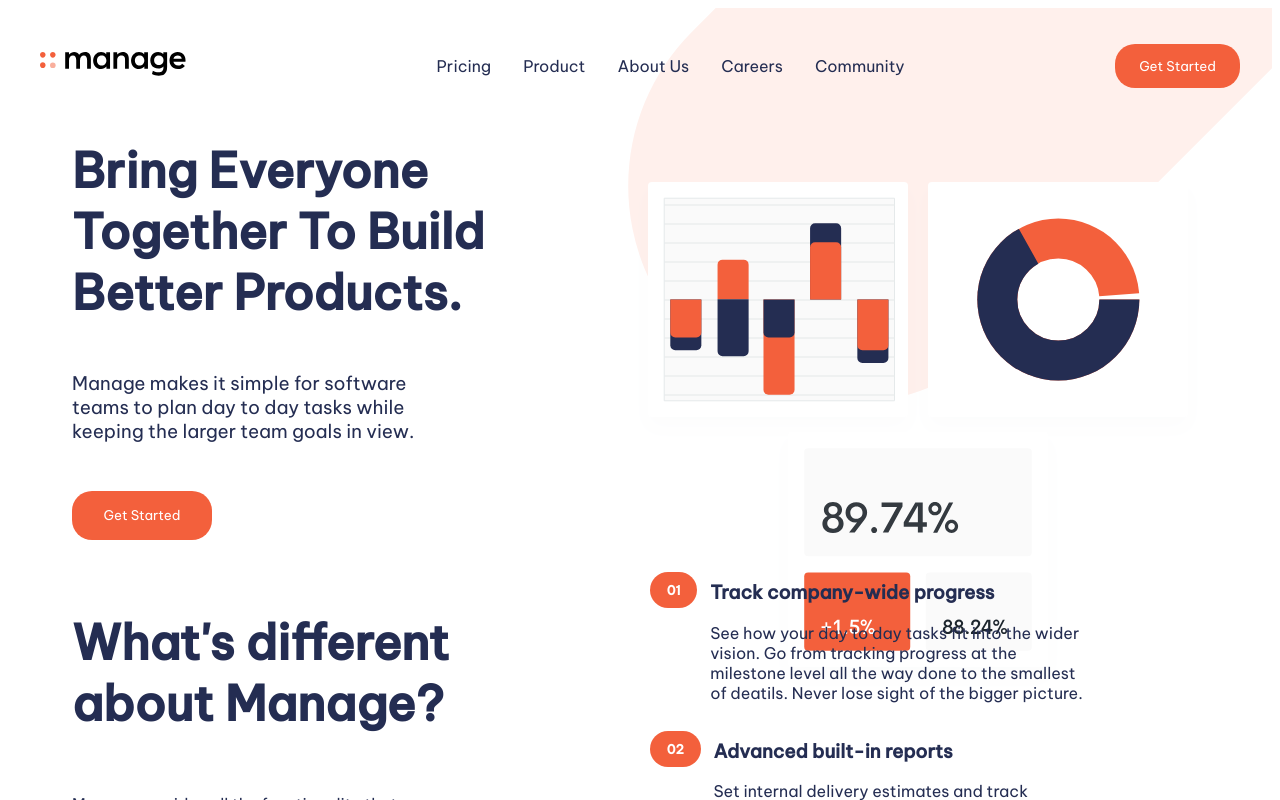
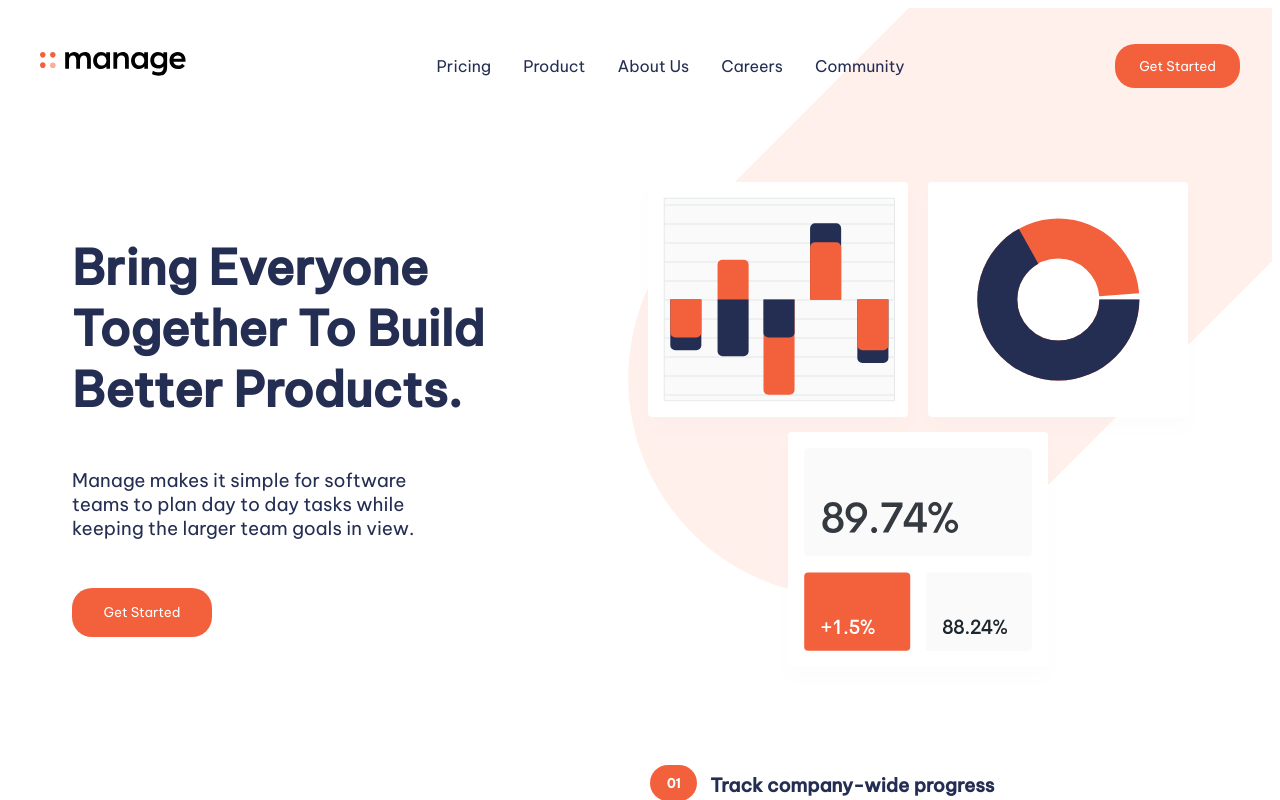
Before and after one commit to McGarry-A/ManageLandingPage, a React (Create React App) app: page / in a window 1280 px wide. Shown: the top 800 px of the page. Built offline with nearby package versions, Linux system fonts and the light colour scheme.

Commit message:
fixed on air?

```diff
--- a/src/Hero/Hero.css
+++ b/src/Hero/Hero.css
@@ -2,7 +2,6 @@
   display: -webkit-box;
   display: -ms-flexbox;
   display: flex;
-  height: 50vh;
   width: 100%;
   padding: 2em 4em;
   margin-top: 1rem;
--- a/src/Hero/Hero.scss
+++ b/src/Hero/Hero.scss
@@ -1,6 +1,5 @@
 .hero {
   display: flex;
-  height: 50vh;
   width: 100%;
   padding: 2em 4em;
   margin-top: 1rem;
```
Also changed, not shown: 1 other file (tests, documents, lock files or other folders).
